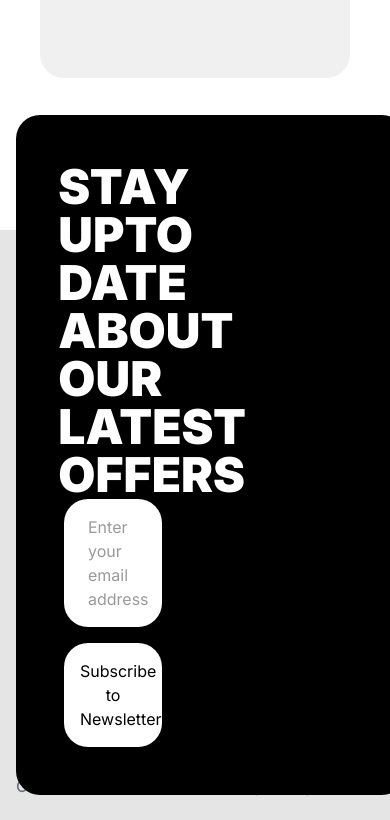
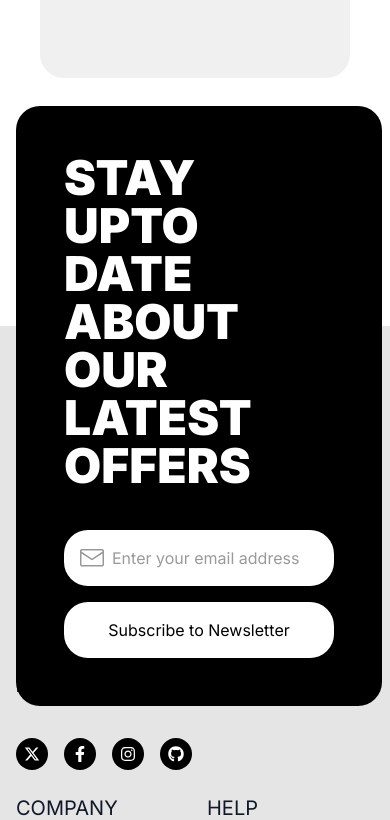
Before and after one commit to Sunthorn9rk/E-Comerce-Clothing-store-Frontend, a Next.js app: page / in a window 390 px wide. Shown: the part 10264-11084 px from the top of the page. Built offline with nearby package versions, Linux system fonts and the light colour scheme.

Commit message:
fix responsive for footer
fix popup footer responsive

```diff
--- a/src/app/components/Footer.jsx
+++ b/src/app/components/Footer.jsx
@@ -7,13 +7,13 @@ import {GoMail} from "react-icons/go";
 
 function Footer() {
   return (
-    <footer class="bg-black/10 w-full relative pt-28 mt-28 ">
-      <div class="mx-auto w-full max-w-screen-xl p-4 py-6  lg:py-8">
-        <div className="mx-auto w-full max-w-screen-xl md:flex md:justify-between p-12 bg-black rounded-3xl absolute top-[-115px] ">
-          <div className="text-white text-5xl font-black w-3/5 flex items-center justify-center">
+    <footer class="bg-black/10 w-full relative pt-52 mt-52 md:pt-36 md:mt-36 lg:pt-28 lg:mt-28 ">
+      <div class="mx-auto w-full max-w-screen-xl p-4 py-6  lg:py-8 ">
+        <div className="mx-auto max-w-screen-sm md:max-w-screen-md lg:max-w-screen-xl md:flex md:justify-between p-12 bg-black rounded-3xl absolute top-[-220px] mr-2 md:top-[-150px] md:mr-5 lg:top-[-115px] lg:mr-1">
+          <div className="text-white text-5xl font-black w-full xl:w-3/5 flex items-center justify-center">
             STAY UPTO DATE ABOUT OUR LATEST OFFERS
           </div>
-          <div className="w-2/6 space-y-4">
+          <div className="w-full xl:w-2/6 space-y-4 pt-10 md:pt-0">
             <div className="bg-white p-4 rounded-3xl text-base flex gap-2 text-black/40">
               <GoMail className="size-6" />
               Enter your email address
```
